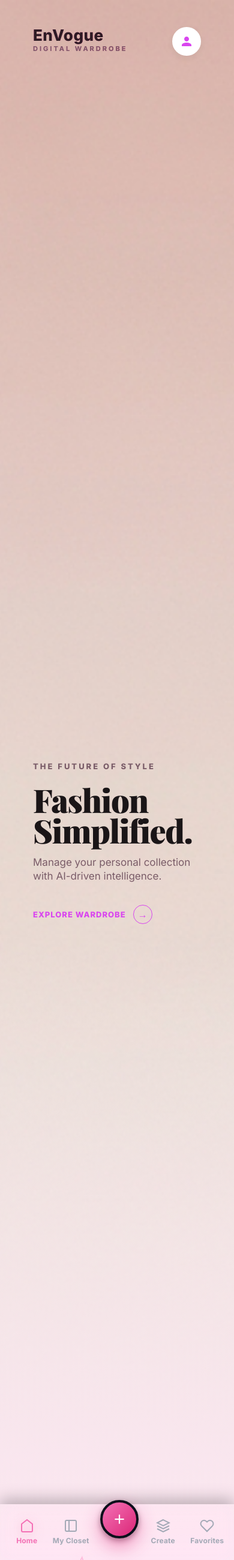
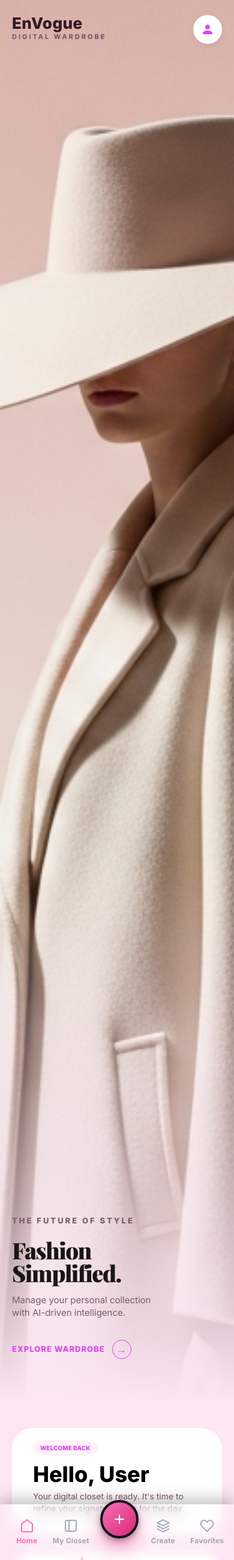
Before and after one commit to denisapopa1/EnVogue-App, an ASP.NET Core app: page /home in a window 390 px wide. Shown: the whole page at 60% size. Run offline with ASP.NET Core 8, Linux system fonts and the light colour scheme; style sheets or scripts are compiled from the project's sources; some web fonts are replaced.

Commit message:
Fix responsive layout Home and Closet.
Centered mobile empty state, fixed desktop filters, and Hero image scaling.

```diff
--- a/EnVogue/Pages/Home.razor
+++ b/EnVogue/Pages/Home.razor
@@ -127,8 +127,11 @@
    .hero-section {
     width: 100%;
     height: 100vh;
-        background: url('Images/minimalist_luxury_fashion_editorial_hero_image.png') center/cover no-repeat;
     position: relative;
+    background-image: url('Images/minimalist_luxury_fashion_editorial_hero_image.png');
+    background-size: cover;
+    background-position: 70% center;
+    background-repeat: no-repeat;
 }
 
     .hero-overlay {
@@ -139,8 +142,19 @@
     padding: 45px 55px;
     display: flex;
     flex-direction: column;
+    justify-content: space-between;
     }
-
+    .hero-img-element {
+    width: 100%;
+    height: 100%;
+    /* Pe desktop lăsăm să umple ecranul ca și până acum */
+    object-fit: cover;
+    object-position: center top;
+    position: absolute;
+    top: 0;
+    left: 0;
+    z-index: 1;
+}
     .bottom-fade-gradient {
         position: absolute;
         bottom: 0;
@@ -203,8 +217,9 @@
     }
 
     .hero-body {
-        margin-top: 45vh;
        max-width: 500px;
+    margin-top: auto;
+    margin-bottom: 120px;
     }
 
     .hero-title {
@@ -251,12 +266,11 @@
     }
 
     .scrolling-full-view {
-        height: 100vh;
-        padding: 15px 20px 20px 20px;
+        padding: 40px 20px;
         display: flex;
         flex-direction: column;
         justify-content: space-between;
-        gap: 8px;
+        gap: 25px;
         background-color: #fce7f3;
     }
 
@@ -269,7 +283,7 @@
     }
 
     .welcome-box {
-        height: 28%;
+        min-height: 180px;
         flex-direction: column;
         align-items: flex-start;
         justify-content: center;
@@ -299,7 +313,7 @@
     }
 
     .stats-box {
-        height: 18%;
+        min-height: 120px;
         justify-content: space-around;
         align-items: center;
     }
@@ -320,11 +334,14 @@
     }
 
     .action-dark {
-        height: 22%;
+        min-height: 130px;
         background: #2d1b24;
         color: white;
         gap: 25px;
         align-items: center;
+        display: flex;
+        padding: 30px 35px;
+        border-radius: 35px;
     }
 
     .sparkle-identic {
@@ -334,7 +351,7 @@
     }
 
     .action-dashed {
-        height: 22%;
+         min-height: 130px;
         border: 2px dashed #d946ef;
         gap: 25px;
         align-items: center;
@@ -494,6 +511,61 @@
     .bottom-spacer {
         height: 120px;
     }
+    @@media (max-width: 1200px) {
+    .hero-title {
+        font-size: 46px;
+    }
+}
+
+@@media (max-width: 992px) {
+    .hero-title {
+        font-size: 40px;
+    }
+
+    .hero-overlay {
+       padding: 30px 25px;
+    }
+}
+
+@@media (max-width: 768px) {
+
+    .hero-overlay {
+        padding: 25px 20px;
+        justify-content: flex-end;
+    }
+
+    .hero-body {
+        max-width: 90%;
+        margin-bottom: 50px;
+    }
+
+    .hero-title {
+        font-size: 38px;
+        line-height: 1;
+    }
+
+    .hero-desc {
+        font-size: 15px;
+    }
+    .bottom-fade-gradient {
+        height: 35vh;
+    }
+
+}
+    @@media (max-width: 768px) {
+
+    .hero-section {
+        height: 90vh; /* mai mare decât 75vh ca să nu pară tăiată */
+        min-height: 600px;
+    }
+
+    .hero-img-element {
+        object-fit: cover;
+        object-position: 70% center;
+        /* 70% mută focusul spre dreapta unde e modelul */
+    }
+
+}
 </style>
 
 @code {
```
Also changed, not shown: EnVogue/Pages/MyCloset.razor (+96 -33 lines). Lines whose indentation alone changed are shown as unchanged.
